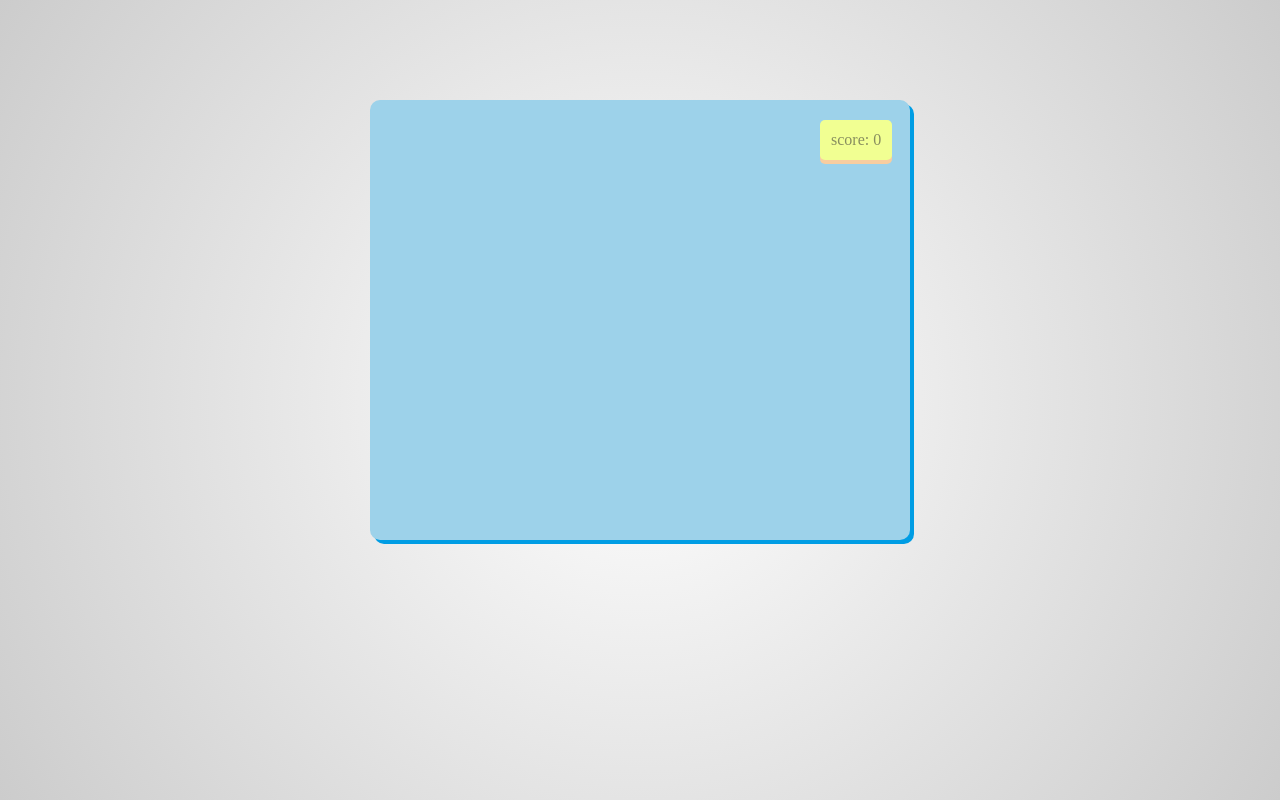
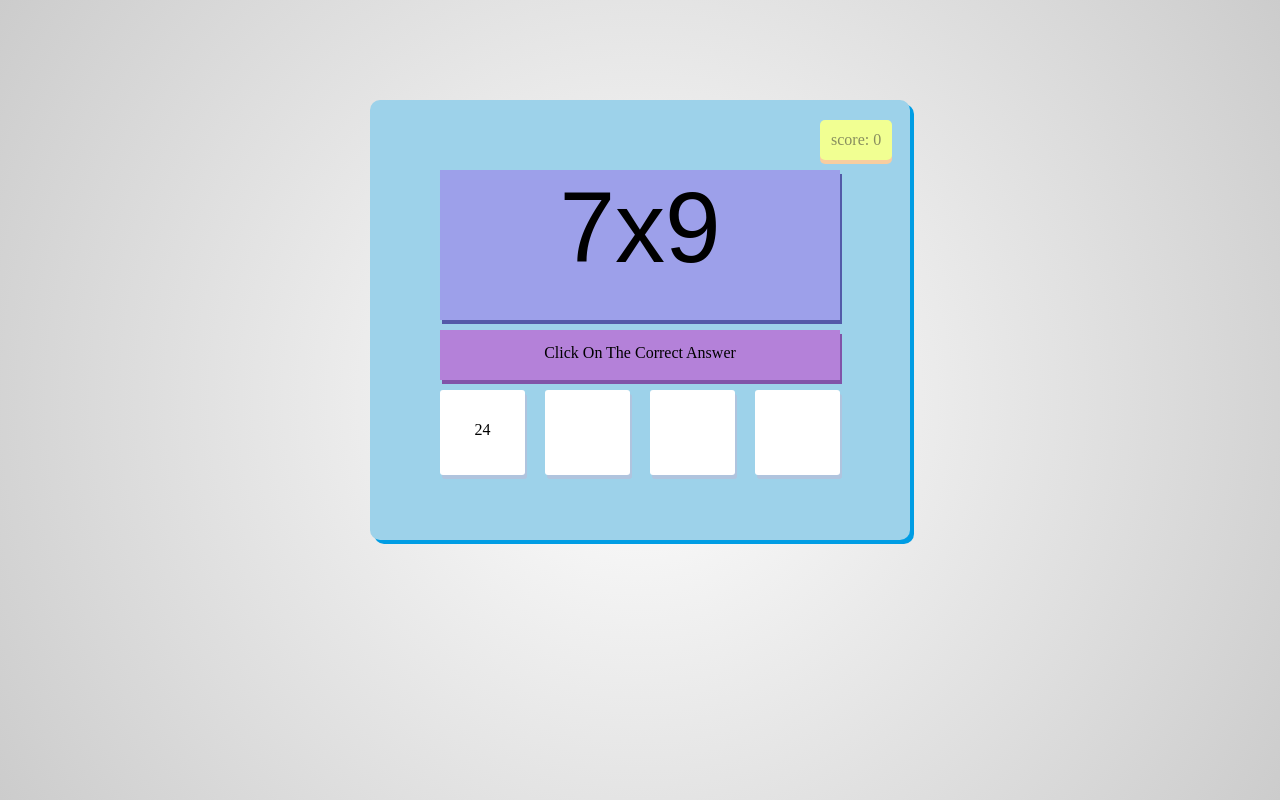
Before and after one commit to buikevin96/MathCountdownGame, a plain HTML site: page index.html in a window 1280 px wide. Drawn offline with Linux system fonts and the light colour scheme.

Commit message:
Added additional boxes and their styling

```diff
--- a/index.html
+++ b/index.html
@@ -18,6 +18,18 @@
             <div id="wrong">
                 Try Again
             </div>
+            <div id="question">
+                7x9
+            </div>
+            <div id="instruction">
+                Click On The Correct Answer
+            </div>
+            <div id ="choices">
+                <div id="box1" class="box">24</div>
+                <div id="box2" class="box"></div>
+                <div id="box3" class="box"></div>
+                <div id="box4" class="box"></div>
+            </div>
         </div>
     </body>
 </html>
--- a/styling.css
+++ b/styling.css
@@ -45,3 +45,54 @@ html{
     padding: 13px;
     display: none; /* Hides the box */
 }
+
+#question {
+    width: 400px;
+    height: 150px;
+    margin: 50px auto 10px auto;
+    background-color: #9DA0EA;
+    box-shadow: 2px 4px #535aa8;
+    font-size: 100px;
+    text-align: center;
+    font-family: sans-serif;
+    color: black;
+}
+
+#instruction {
+    width: 400px;
+    height: 50px;
+    background-color: #B481D9;
+    margin: 10px auto;
+    text-align: center;
+    line-height: 45px; /* Brings the text down (moves vertical) */
+    box-shadow: 2px 4px #8153a8;
+}
+
+#choices{
+    width: 400px;
+    height: 100px;
+    margin: 5px auto;
+}
+
+.box{
+    width: 85px;
+    height: 85px;
+    background-color: white;
+    float: left; /* Makes them reposition sideways */
+    margin-right: 20px;/* Add gaps between the boxes */
+    box-shadow: 2px 4px #B0C4DE;
+    border-radius: 3px;
+    cursor: pointer;
+    line-height: 80px; /* Works after you use text-align */
+    text-align: center;
+}
+
+#box4{
+    margin-right: 0; /* Adds Margin to the last box */
+}
+
+/* When cursor hovers over */
+.box:hover{
+    background-color: #9C89F6;
+    color: white; /* Change text to white */
+}
```
